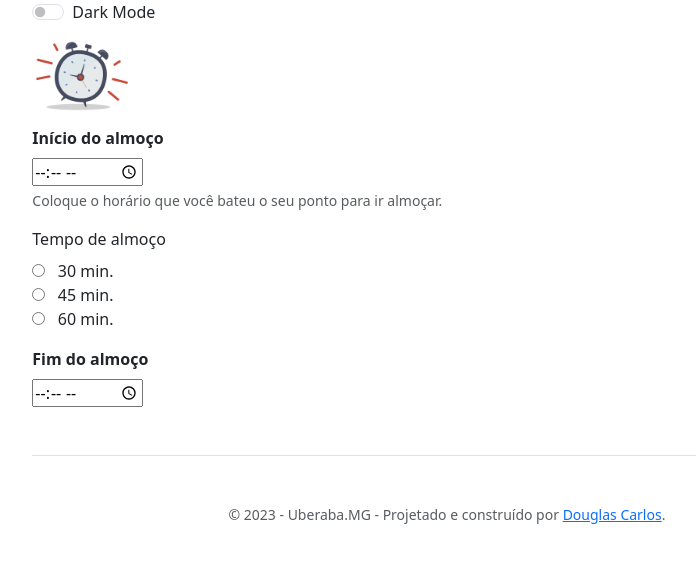
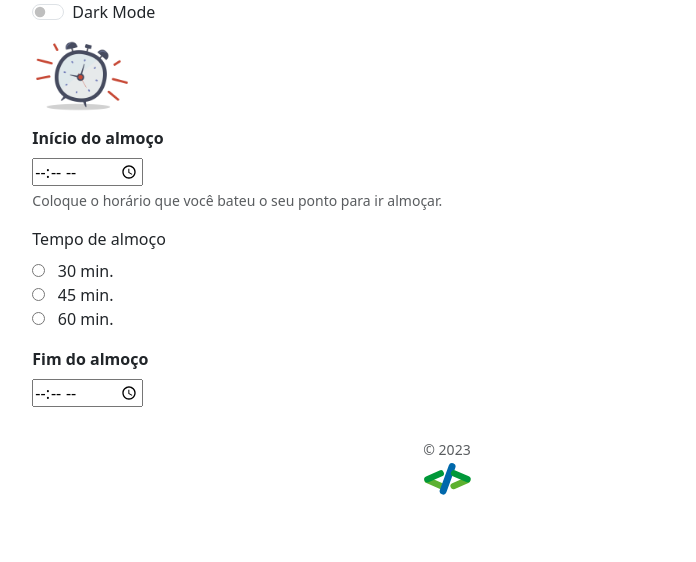
Before and after one commit to douglascarlos-dev/fim-do-almoco, a plain HTML site: page index.html in a window 1280 px wide. Shown: the whole page, without its empty margins (193-889 px from the left). Drawn offline with Linux system fonts and the light colour scheme.

Commit message:
:memo: Atualização do rodapé

```diff
--- a/index.html
+++ b/index.html
@@ -64,10 +64,10 @@
         <input type="time" class="form-check-label" id="InputTime2" name="InputTime2" aria-describedby="emailHelp">
         </div>
       </form>
-      <footer class="pt-4 my-md-5 pt-md-5 border-top">
+      <footer class="pt-3 my-md-2">
         <div class="row">
           <div class="col-12 col-md">
-            <small class="d-block mb-3 text-muted text-center">© 2023 - Uberaba.MG - Projetado e construído por <a href="https://github.com/douglascarlos-dev" target="_blank">Douglas Carlos</a>.</small>
+            <small class="d-block mb-3 text-muted text-center">© 2023<br><a href="https://github.com/douglascarlos-dev/Product-Library" target="_blank"><img src="./img/logo.svg" alt="HTML tutorial" style="height:35px;"></a></small>
           </div>
         </div>
       </footer>
```
Also changed, not shown: img/logo.svg (added).
